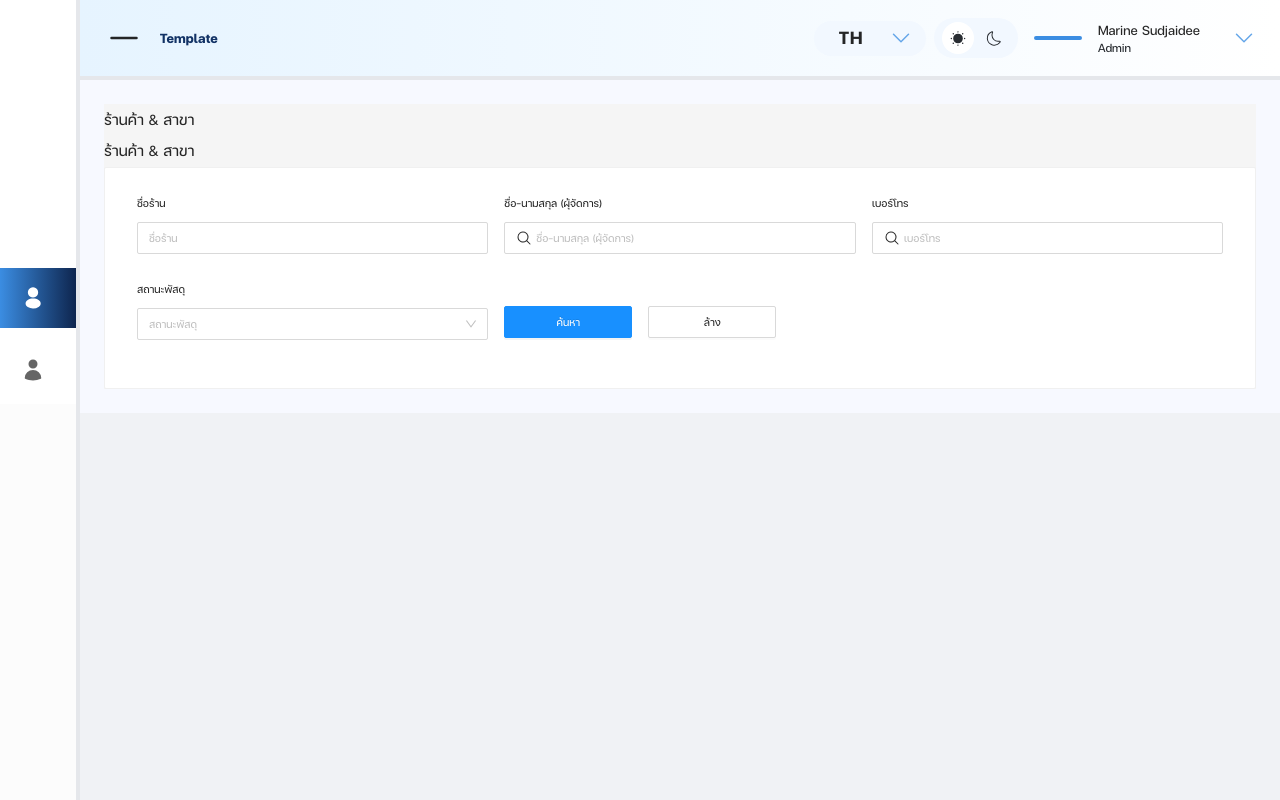
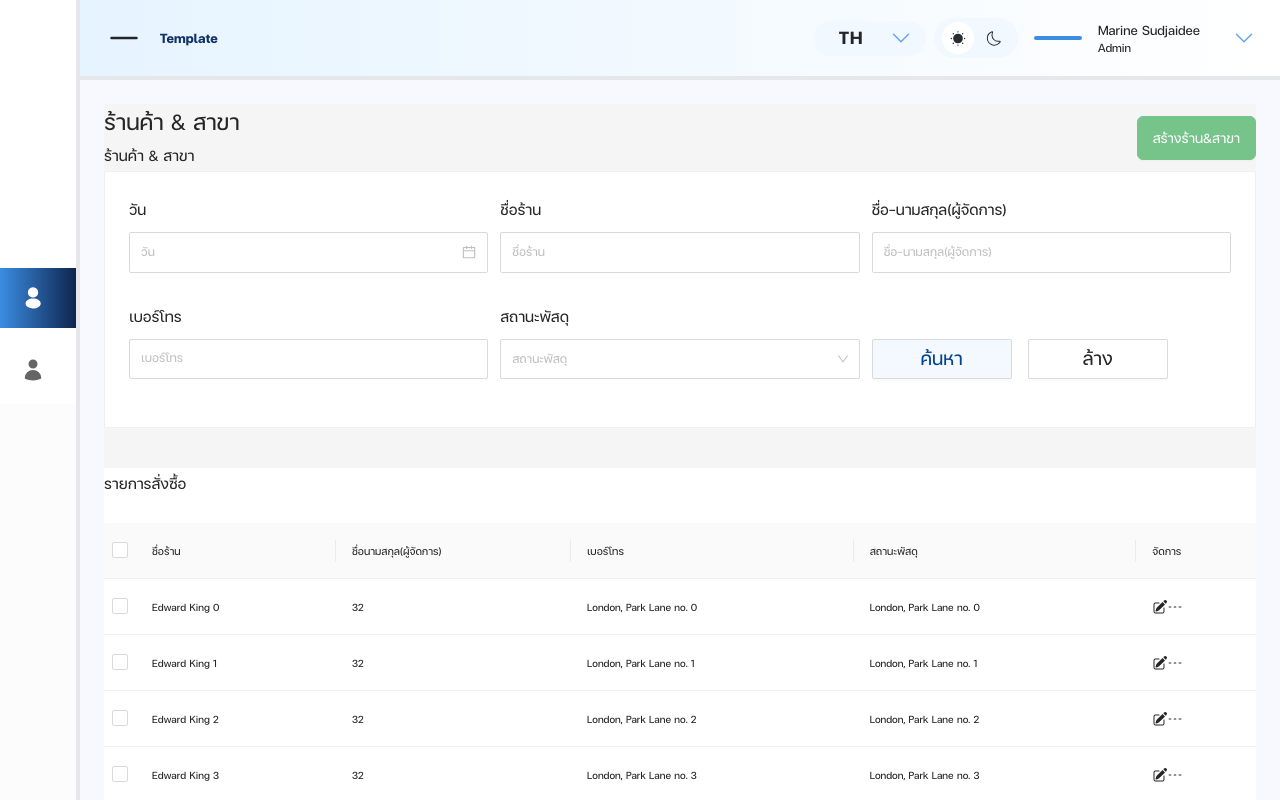
Before and after one commit to HusenMasmumas/ab-solute-health-were-house, a React (Create React App) app: page /#/stores-branches in a window 1280 px wide. Shown: the top 800 px of the page. Built offline with nearby package versions, Linux system fonts and the light colour scheme.

Commit message:
layout page stores_branches

```diff
--- a/src/page/stores_branches/index.tsx
+++ b/src/page/stores_branches/index.tsx
@@ -1,85 +1,136 @@
-import React from "react";
+import React, { useState } from "react";
 import { useTranslation } from "react-i18next";
-import { Card, Form, Input, Select, Button } from "antd";
-import { BeakerIcon, MagnifyingGlassIcon } from "@heroicons/react/24/solid";
-const { Option } = Select;
+import { Card, Form, Input, Select, Button, Table, Pagination, PaginationProps  } from "antd";
+import {
+  BeakerIcon,
+  MagnifyingGlassIcon,
+  PencilSquareIcon,
+} from "@heroicons/react/24/solid";
+import type { ColumnsType } from "antd/es/table";
+import type { TableRowSelection } from "antd/es/table/interface";
+import { DashOutlined } from "@ant-design/icons";
+import TableStoresBranches from "views/stores_branches/TableStoresBranches";
+import SearchForm from "component/Form/searchForm";
+import { IsearchFormItem } from "component/Form/searchForm";
+
+
+const elements: IsearchFormItem[] = [
+  {
+    name: "วัน",
+    label: "วัน",
+    input: {
+      type: "date-picker",
+      options: {
+        search: true,
+      },
+    },
+  },
+  {
+    name: "ชื่อร้าน",
+    label: "ชื่อร้าน",
+    input: {
+      type: "input",
+      options: {
+        search: true,
+      },
+    },
+  },
+  {
+    name: 'ชื่อ-นามสกุล(ผู้จัดการ)',
+    label: 'ชื่อ-นามสกุล(ผู้จัดการ)',
+    input: {
+      type: "input",
+      options: {
+        search: true,
+      },
+    },
+  },
+  {
+    name: "เบอร์โทร",
+    label: 'เบอร์โทร',
+    input: {
+      type: "input",
+      options: {
+        search: true,
+      },
+    },
+  },
+  {
+    name: "สถานะพัสดุ",
+    label: 'สถานะพัสดุ',
+    input: {
+      type: "select",
+      options: {
+        values: [
+          {key:1, value:'จัดการใบสั่งซื้อ', label:'จัดการใบสั่งซื้อ'},
+          {key:2, value:'จัดการพัสดุสินค้าตกค้าง', label:'จัดการพัสดุสินค้าตกค้าง'}
+        ],
+        key: 'stateProduct',
+        label: 'stateProduct'
+      },
+    },
+  },
+]
+
+interface DataType {
+  key: React.Key;
+  name: string;
+  age: number;
+  address: string;
+}
+
+
+const data: DataType[] = [];
+for (let i = 0; i < 20; i++) {
+  data.push({
+    key: i,
+    name: `Edward King ${i}`,
+    age: 32,
+    address: `London, Park Lane no. ${i}`,
+  });
+}
+
 const StoresBranches = () => {
   const { t } = useTranslation();
 
+  const [selectedRowKeys, setSelectedRowKeys] = useState<React.Key[]>([]);
+
+  const connentlAPI = (values:any)=>{
+    console.log('connentl API');
+    console.log('value',values);
+  }
+
+  const onShowSizeChange: PaginationProps['onShowSizeChange'] = (current, pageSize) => {
+    console.log(current, pageSize);
+    connentlAPI('ads')
+  };
+
   const onFinish = (values: any) => {
+    //โยนเข้า create query
     console.log("Received values of form: ", values);
   };
   return (
-    <div className="bg-[#F5F5F5] m-0 p-0">
-      <div>
-        <div>{`${t("stores&branches")}`}</div>
-        <div>{`${t("stores&branches")}`}</div>
+    <div className="bg-[#F5F5F5] m-0 p-0 ">
+      <div className="flex ">
+        <div className="w-52 ">
+          <div className="text-3xl">{`${t("stores&branches")}`}</div>
+          <div>{`${t("stores&branches")}`}</div>
+        </div>
+        <div className="grow"></div>
+        <div className="w-52 h-5/5 justify-end flex items-center ">
+          <Button className="!bg-[#77C48B] !text-lg !h-11 !rounded-md !border-[#77C48B] !text-white">
+            สร้างร้าน&สาขา
+          </Button>
+        </div>
       </div>
       <div>
-        <Card className="w-full">
-          <Form layout="vertical">
-            <div className="flex columns-lg">
-              <div
-                style={{
-                  display: "inline-block",
-                  width: "calc(50% - 8px)",
-                  margin: "0 8px",
-                }}
-              >
-                <Form.Item name="nameShop" label="ชื่อร้าน">
-                  <Input placeholder="ชื่อร้าน" />
-                </Form.Item>
-                <Form.Item name="status" label="สถานะพัสดุ">
-                  <Select
-                    // onChange={onGenderChange}
-                    placeholder="สถานะพัสดุ"
-                    allowClear
-                  >
-                    <Option value="male">male</Option>
-                    <Option value="female">female</Option>
-                    <Option value="other">other</Option>
-                  </Select>
-                </Form.Item>
-              </div>
+        <SearchForm elements={elements} onFinish={onFinish} />
+      </div>
+      {/* Table */}
+      <div className="mt-10 bg-white">
 
-              <div
-                style={{
-                  display: "inline-block",
-                  width: "calc(50% - 8px)",
-                  margin: "0 8px",
-                }}
-              >
-                <Form.Item name="fullname" label="ชื่อ-นามสกุล (ผุ้จัดการ)">
-                  <Input
-                    prefix={<MagnifyingGlassIcon className="h-4 w-4 " />}
-                    placeholder="ชื่อ-นามสกุล (ผุ้จัดการ)"
-                  />
-                </Form.Item>
-                <div className="pt-7 flex space-x-4">
-                  <Button type="primary" className="w-32">ค้นหา</Button>
-                  <Button className="w-32">ล้าง</Button>
-                </div>
-              </div>
-
-              <Form.Item
-                name="tel"
-                label="เบอร์โทร"
-                style={{
-                  display: "inline-block",
-                  width: "calc(50% - 8px)",
-                  margin: "0 8px",
-                }}
-              >
-                <Input
-                  prefix={<MagnifyingGlassIcon className="h-4 w-4 " />}
-                  placeholder="เบอร์โทร"
-                />
-              </Form.Item>
-            </div>
-          </Form>
-        </Card>
+        <TableStoresBranches dataTable={data} headerTable={'รายการสั่งซื้อ'}/>
       </div>
-      <div></div>
     </div>
   );
 };
```
